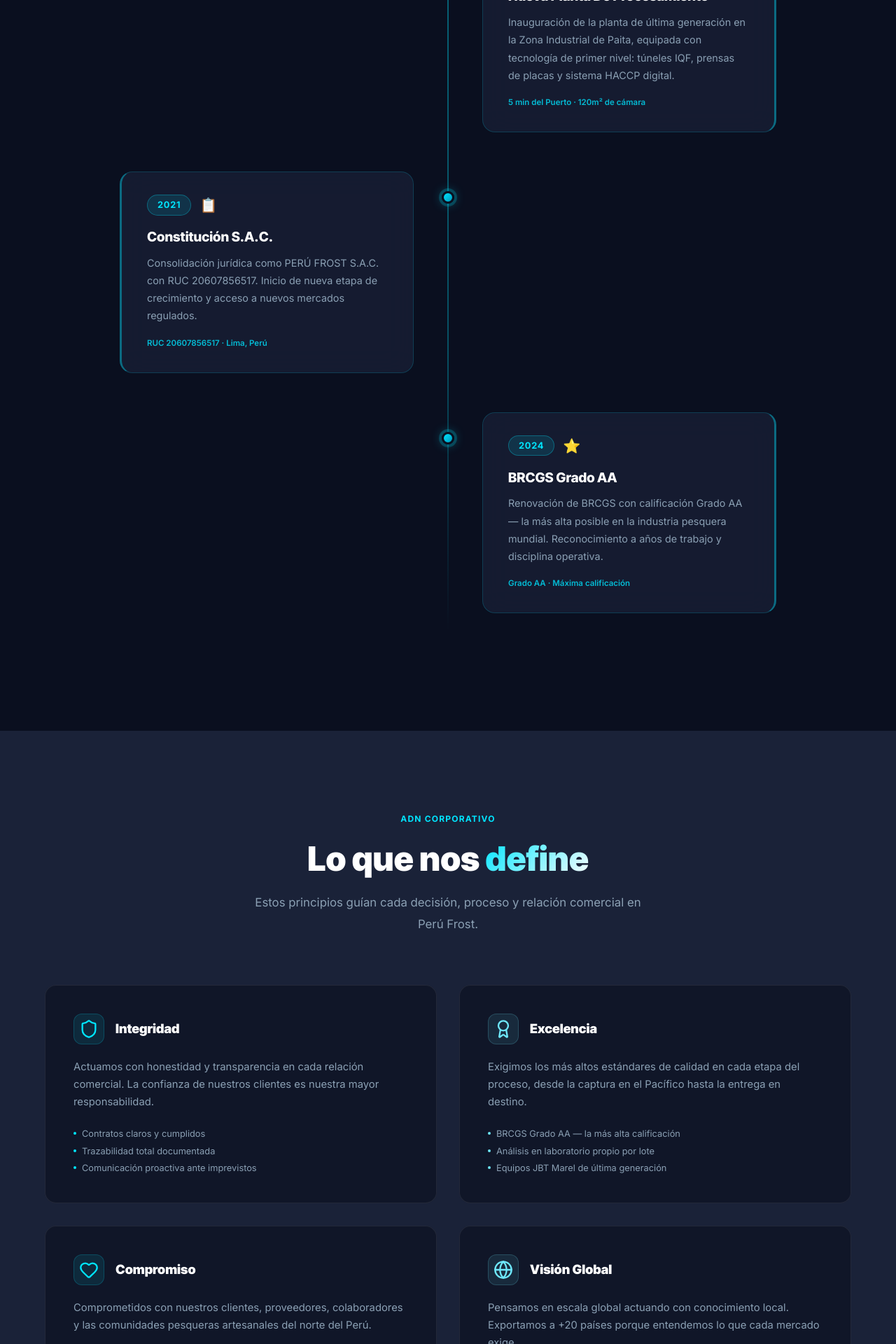
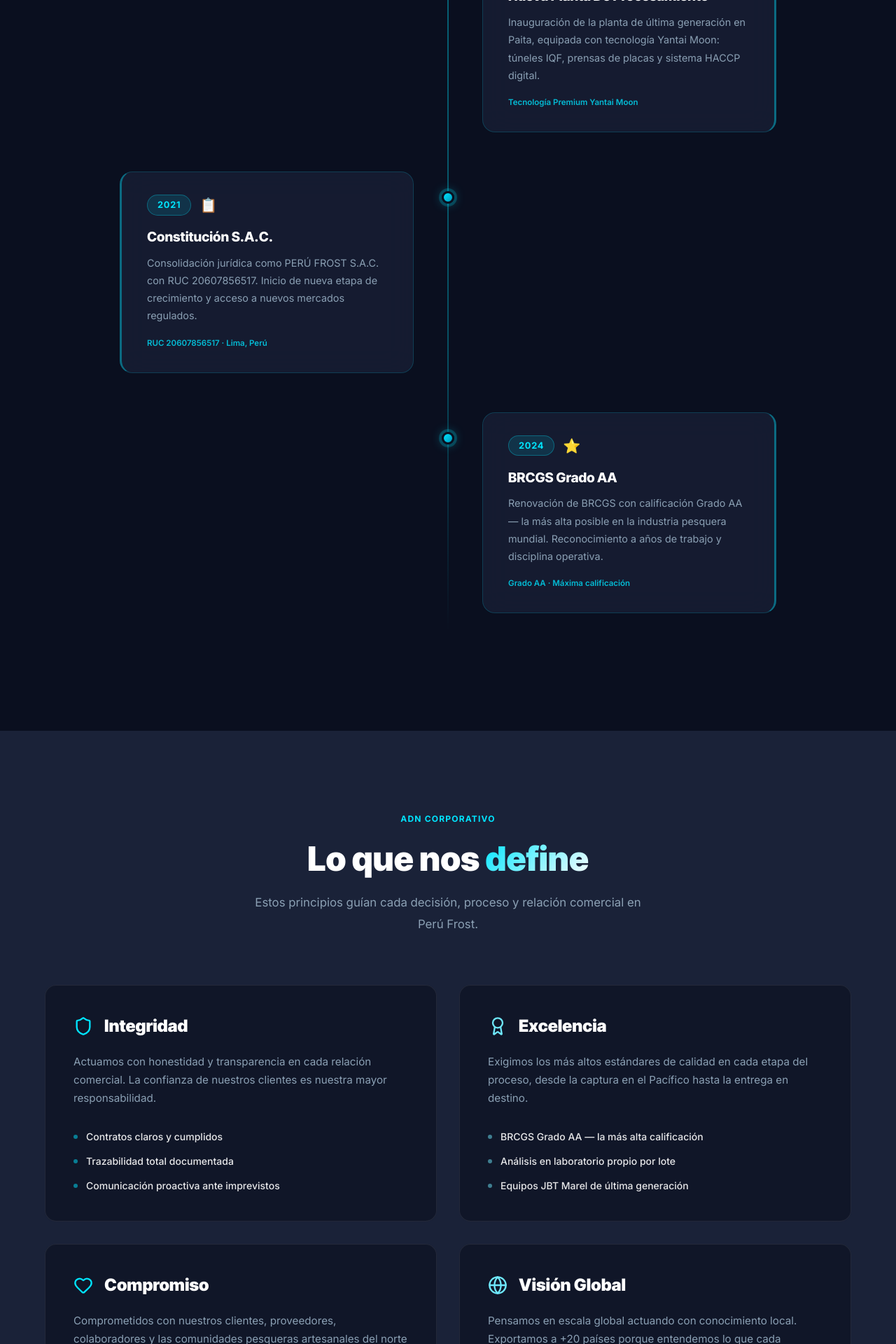
Before and after one commit to RODRIGOPIANTO/PeruFrost, a Next.js app: page /nosotros in a window 1280 px wide. Shown: the part 4140-6060 px from the top of the page at 70% size. Built offline with nearby package versions, Linux system fonts and the light colour scheme; a web font is replaced by a local one.

Commit message:
feat: standardize news cards and enable sound on institutional video

```diff
--- a/app/aviso-legal/page.tsx
+++ b/app/aviso-legal/page.tsx
@@ -16,7 +16,7 @@
           <Link href="/" className="flex items-center gap-2 text-slate-frost hover:text-cyan transition-colors mb-10 text-sm">
             <ArrowLeft size={16} /> Volver al inicio
           </Link>
-          <div className="highlight-tag mb-6 inline-block">Legal</div>
+          <span style={{ color: '#00E5FF', fontWeight: 800, textTransform: 'uppercase', letterSpacing: '0.1em', fontSize: '0.75rem', marginBottom: '1.5rem', display: 'inline-block' }}>Aviso Legal</span>
           <h1 className="text-4xl lg:text-5xl font-black font-tight text-frost mb-4">Aviso Legal</h1>
           <p className="text-slate-frost mb-12">Perú Frost S.A.C. — RUC 20607856517</p>
 
--- a/app/catalogo/page.tsx
+++ b/app/catalogo/page.tsx
@@ -123,6 +123,7 @@
 }
 
 function ProductCard({ p, index }: { p: Produto; index: number }) {
+  const { lang } = useLang()
   const placeholder = `https://placehold.co/600x400/0d2137/00e5ff?text=${encodeURIComponent(p.nombreEN)}`
   const imgSrc = p.imagen ?? placeholder
 
--- a/app/nosotros/page.tsx
+++ b/app/nosotros/page.tsx
@@ -18,71 +18,103 @@
 
 const milestones = [
   {
-    year: '2001', icon: '🚢', title: 'Fundación en Paita',
+    year: '2001', icon: '🚢',
+    title: 'Fundación en Paita', titleEn: 'Founded in Paita',
     desc: 'Inicio de operaciones en la costa norte del Perú, con visión exportadora desde el primer día. Primeros embarques hacia mercados asiáticos.',
-    stats: 'Costa norte · Puerto de Paita',
+    descEn: 'Commencement of operations on the north coast of Peru, with an export vision from day one. First shipments to Asian markets.',
+    stats: 'Costa norte · Puerto de Paita', statsEn: 'North coast · Paita Port',
   },
   {
-    year: '2008', icon: '🌍', title: 'Expansión Internacional',
+    year: '2008', icon: '🌍',
+    title: 'Expansión Internacional', titleEn: 'International Expansion',
     desc: 'Primeras exportaciones directas a mercados europeos. Consolidación del modelo de trazabilidad completa desde la captura hasta el consumidor final.',
-    stats: '+12 países de destino',
+    descEn: 'First direct exports to European markets. Consolidation of the complete traceability model from catch to final consumer.',
+    stats: '+12 países de destino', statsEn: '+12 destination countries',
   },
   {
-    year: '2015', icon: '🏆', title: 'Certificación BRCGS',
+    year: '2015', icon: '🏆',
+    title: 'Certificación BRCGS', titleEn: 'BRCGS Certification',
     desc: 'Obtención de la certificación BRCGS Food Safety, considerada el estándar de oro en inocuidad alimentaria. Hito que abrió las puertas a los mercados más exigentes.',
-    stats: 'Estándar de oro de la industria',
+    descEn: 'Obtainment of the BRCGS Food Safety certification, considered the gold standard in food safety. A milestone that opened doors to the most demanding markets.',
+    stats: 'Estándar de oro de la industria', statsEn: 'Industry gold standard',
   },
   {
-    year: '2018', icon: '🏭', title: 'Nueva Planta De Procesamiento',
-    desc: 'Inauguración de la planta de última generación en la Zona Industrial de Paita, equipada con tecnología de primer nivel: túneles IQF, prensas de placas y sistema HACCP digital.',
-    stats: '5 min del Puerto · 120m² de cámara',
+    year: '2018', icon: '🏭',
+    title: 'Nueva Planta De Procesamiento', titleEn: 'New Processing Plant',
+    desc: 'Inauguración de la planta de última generación en Paita, equipada con tecnología Yantai Moon: túneles IQF, prensas de placas y sistema HACCP digital.',
+    descEn: 'Inauguration of the latest generation plant in Paita, equipped with Yantai Moon technology: IQF tunnels, plate freezers, and digital HACCP system.',
+    stats: 'Tecnología Premium Yantai Moon', statsEn: 'Premium Yantai Moon Technology',
   },
   {
-    year: '2021', icon: '📋', title: 'Constitución S.A.C.',
+    year: '2021', icon: '📋',
+    title: 'Constitución S.A.C.', titleEn: 'S.A.C. Incorporation',
     desc: 'Consolidación jurídica como PERÚ FROST S.A.C. con RUC 20607856517. Inicio de nueva etapa de crecimiento y acceso a nuevos mercados regulados.',
-    stats: 'RUC 20607856517 · Lima, Perú',
+    descEn: 'Legal consolidation as PERÚ FROST S.A.C. with RUC 20607856517. Start of a new stage of growth and access to new regulated markets.',
+    stats: 'RUC 20607856517 · Lima, Perú', statsEn: 'RUC 20607856517 · Lima, Peru',
   },
   {
-    year: '2024', icon: '⭐', title: 'BRCGS Grado AA',
+    year: '2024', icon: '⭐',
+    title: 'BRCGS Grado AA', titleEn: 'BRCGS Grade AA',
     desc: 'Renovación de BRCGS con calificación Grado AA — la más alta posible en la industria pesquera mundial. Reconocimiento a años de trabajo y disciplina operativa.',
-    stats: 'Grado AA · Máxima calificación',
+    descEn: 'BRCGS renewal with Grade AA rating — the highest possible in the global seafood industry. Recognition of years of hard work and operational discipline.',
+    stats: 'Grado AA · Máxima calificación', statsEn: 'Grade AA · Highest rating',
   },
 ];
 
 const values = [
   {
-    icon: <Shield size={28} />, title: 'Integridad', color: '#00E5FF',
+    icon: <Shield size={28} />,
+    title: 'Integridad', titleEn: 'Integrity',
+    color: '#00E5FF',
     desc: 'Actuamos con honestidad y transparencia en cada relación comercial. La confianza de nuestros clientes es nuestra mayor responsabilidad.',
+    descEn: 'We act with honesty and transparency in every business relationship. The trust of our customers is our greatest responsibility.',
     bullets: ['Contratos claros y cumplidos', 'Trazabilidad total documentada', 'Comunicación proactiva ante imprevistos'],
+    bulletsEn: ['Clear and fulfilled contracts', 'Documented total traceability', 'Proactive communication in face of surprises'],
   },
   {
-    icon: <Award size={28} />, title: 'Excelencia', color: '#6EE7FA',
+    icon: <Award size={28} />,
+    title: 'Excelencia', titleEn: 'Excellence',
+    color: '#6EE7FA',
     desc: 'Exigimos los más altos estándares de calidad en cada etapa del proceso, desde la captura en el Pacífico hasta la entrega en destino.',
+    descEn: 'We demand the highest quality standards at every stage of the process, from catch in the Pacific to delivery at destination.',
     bullets: ['BRCGS Grado AA — la más alta calificación', 'Análisis en laboratorio propio por lote', 'Equipos JBT Marel de última generación'],
+    bulletsEn: ['BRCGS Grade AA — the highest rating', 'On-site lab analysis per batch', 'Latest generation JBT Marel equipment'],
   },
   {
-    icon: <Heart size={28} />, title: 'Compromiso', color: '#00E5FF',
+    icon: <Heart size={28} />,
+    title: 'Compromiso', titleEn: 'Commitment',
+    color: '#00E5FF',
     desc: 'Comprometidos con nuestros clientes, proveedores, colaboradores y las comunidades pesqueras artesanales del norte del Perú.',
+    descEn: 'Committed to our customers, suppliers, collaborators and the artisanal fishing communities of northern Peru.',
     bullets: ['Flota artesanal certificada y en régimen justo', 'Condiciones laborales dignas en planta', 'Apoyo a comunidades de Paita y alrededores'],
+    bulletsEn: ['Certified artisanal fleet and fair regime', 'Dignified working conditions at the plant', 'Support for Paita and surrounding communities'],
   },
   {
-    icon: <Globe size={28} />, title: 'Visión Global', color: '#6EE7FA',
+    icon: <Globe size={28} />,
+    title: 'Visión Global', titleEn: 'Global Vision',
+    color: '#6EE7FA',
     desc: 'Pensamos en escala global actuando con conocimiento local. Exportamos a +20 países porque entendemos lo que cada mercado exige.',
+    descEn: 'We think on a global scale while acting with local knowledge. We export to +20 countries because we understand what each market demands.',
     bullets: ['+20 países de destino directo', 'Equipo multilingüe (ES, EN, ZH)', 'Adaptación de especificaciones por mercado'],
+    bulletsEn: ['+20 direct destination countries', 'Multilingual team (ES, EN, ZH)', 'Market specification adaptation'],
   },
   {
-    icon: <Leaf size={28} />, title: 'Sostenibilidad', color: '#10B981',
+    icon: <Leaf size={28} />,
+    title: 'Sostenibilidad', titleEn: 'Sustainability',
+    color: '#10B981',
     desc: 'Gestionamos nuestros recursos con responsabilidad ambiental, participando activamente en el FIP de la pota peruana liderado por CAPECAL.',
+    descEn: 'We manage our resources with environmental responsibility, actively participating in the Peruvian jumbo squid FIP led by CAPECAL.',
     bullets: ['Miembro FIP pota — CAPECAL', 'Certificación MarinTrust activa', 'Reducción de descarte y uso integral'],
+    bulletsEn: ['Peruvian Squid FIP Member — CAPECAL', 'Active MarinTrust certification', 'Waste reduction and integral use'],
   },
 ];
 
 const stats = [
-  { icon: <Package size={20} />, value: '+200', label: 'Clientes activos' },
-  { icon: <Globe size={20} />, value: '+20', label: 'Países de destino' },
-  { icon: <Star size={20} />, value: '20+', label: 'Años de experiencia' },
-  { icon: <Users size={20} />, value: '150+', label: 'Colaboradores' },
-  { icon: <Anchor size={20} />, value: '-25°C', label: 'Temp. garantizada' },
+  { icon: <Package size={20} />, value: '+200', label: 'Clientes activos', labelEn: 'Active customers' },
+  { icon: <Globe size={20} />, value: '+20', label: 'Países de destino', labelEn: 'Destination countries' },
+  { icon: <Star size={20} />, value: '20+', label: 'Años de experiencia', labelEn: 'Years of experience' },
+  { icon: <Users size={20} />, value: '150+', label: 'Colaboradores', labelEn: 'Collaborators' },
+  { icon: <Anchor size={20} />, value: '-25°C', label: 'Temp. garantizada', labelEn: 'Guaranteed temp.' },
 ];
 
 // Institutional assets are served from /recursos/
@@ -133,7 +165,7 @@
                     <div style={{ color: '#00E5FF' }}>{s.icon}</div>
                     <div>
                       <div style={{ fontFamily: "'Inter Tight', sans-serif", fontWeight: 900, fontSize: '1.35rem', color: '#fff', lineHeight: 1 }}>{s.value}</div>
-                      <div style={{ fontSize: '0.72rem', color: '#8BA0B4', marginTop: '1px' }}>{s.label}</div>
+                      <div style={{ fontSize: '0.72rem', color: '#8BA0B4', marginTop: '1px' }}>{lang === 'es' ? s.label : s.labelEn}</div>
                     </div>
                     <div style={{ width: '1px', height: '32px', background: 'rgba(255,255,255,0.1)', marginLeft: '0.5rem' }} />
                   </div>
@@ -231,8 +263,8 @@
                   <video
                     src={STORAGE_URL + 'video_institucional.mp4'}
                     autoPlay
-                    muted
                     loop
+                    controls
                     playsInline
                     style={{ width: '100%', height: '100%', objectFit: 'contain' }}
                   />
@@ -327,9 +359,9 @@
                                 }}>{m.year}</div>
                                 <span style={{ fontSize: '1.25rem' }}>{m.icon}</span>
                               </div>
-                              <h3 style={{ fontFamily: "'Inter Tight', sans-serif", fontWeight: 800, fontSize: '1.2rem', color: '#fff', marginBottom: '0.625rem' }}>{m.title}</h3>
-                              <p style={{ color: '#8BA0B4', fontSize: '0.9rem', lineHeight: 1.75, marginBottom: '0.75rem' }}>{m.desc}</p>
-                              <span style={{ fontSize: '0.72rem', color: '#00E5FF', fontWeight: 600, opacity: 0.8 }}>{m.stats}</span>
+                              <h3 style={{ fontFamily: "'Inter Tight', sans-serif", fontWeight: 800, fontSize: '1.2rem', color: '#fff', marginBottom: '0.625rem' }}>{lang === 'es' ? m.title : m.titleEn}</h3>
+                              <p style={{ color: '#8BA0B4', fontSize: '0.9rem', lineHeight: 1.75, marginBottom: '0.75rem' }}>{lang === 'es' ? m.desc : m.descEn}</p>
+                              <span style={{ fontSize: '0.72rem', color: '#00E5FF', fontWeight: 600, opacity: 0.8 }}>{lang === 'es' ? m.stats : m.statsEn}</span>
                             </div>
                           )}
                         </div>
@@ -453,24 +485,15 @@
                   }}
                 >
                   <div style={{ display: 'flex', alignItems: 'center', gap: '1rem', marginBottom: '1.25rem' }}>
-                    <div style={{
-                      width: '44px', height: '44px',
-                      background: `${v.color}18`, flexShrink: 0,
-                      border: `1px solid ${v.color}30`,
-                      borderRadius: '12px', display: 'flex', alignItems: 'center', justifyContent: 'center',
-                      color: v.color,
-                    }}>
-                      {v.icon}
-                    </div>
-                    <h3 style={{ fontFamily: "'Inter Tight', sans-serif", fontWeight: 900, fontSize: '1.15rem', color: '#fff' }}>{v.title}</h3>
+                    <div style={{ color: v.color }}>{v.icon}</div>
+                    <h3 style={{ fontFamily: "'Inter Tight', sans-serif", fontWeight: 900, fontSize: '1.5rem', color: '#fff', margin: 0 }}>{lang === 'es' ? v.title : v.titleEn}</h3>
                   </div>
-
-                  <p style={{ color: '#8BA0B4', fontSize: '0.925rem', lineHeight: 1.7, marginBottom: '1.5rem', flex: 1 }}>{v.desc}</p>
-                  <div style={{ display: 'flex', flexDirection: 'column', gap: '0.4rem' }}>
-                    {v.bullets.map((b) => (
-                      <div key={b} style={{ display: 'flex', alignItems: 'flex-start', gap: '0.5rem' }}>
-                        <div style={{ width: '4px', height: '4px', borderRadius: '50%', background: v.color, marginTop: '6px', flexShrink: 0 }} />
-                        <span style={{ color: '#8BA0B4', fontSize: '0.8rem', lineHeight: 1.4 }}>{b}</span>
+                  <p style={{ color: '#8BA0B4', fontSize: '0.95rem', lineHeight: 1.7, marginBottom: '2rem' }}>{lang === 'es' ? v.desc : v.descEn}</p>
+                  <div style={{ marginTop: 'auto', display: 'flex', flexDirection: 'column', gap: '0.875rem' }}>
+                    {(lang === 'es' ? v.bullets : v.bulletsEn).map((b) => (
+                      <div key={b} style={{ display: 'flex', alignItems: 'center', gap: '0.75rem' }}>
+                        <div style={{ width: '6px', height: '6px', borderRadius: '50%', background: v.color, opacity: 0.5 }} />
+                        <span style={{ color: '#fff', fontSize: '0.875rem', fontWeight: 500, opacity: 0.9 }}>{b}</span>
                       </div>
                     ))}
                   </div>
--- a/app/politica-sig/page.tsx
+++ b/app/politica-sig/page.tsx
@@ -16,7 +16,7 @@
           <Link href="/" className="flex items-center gap-2 text-slate-frost hover:text-cyan transition-colors mb-10 text-sm">
             <ArrowLeft size={16} /> Volver al inicio
           </Link>
-          <div className="highlight-tag mb-6 inline-block">Sistema de Gestión</div>
+          <span style={{ color: '#00E5FF', fontWeight: 800, textTransform: 'uppercase', letterSpacing: '0.1em', fontSize: '0.75rem', marginBottom: '1.5rem', display: 'inline-block' }}>Sistema de Gestión</span>
           <h1 className="text-4xl lg:text-5xl font-black font-tight text-frost mb-4">
             Política del Sistema Integrado de Gestión
           </h1>
@@ -61,7 +61,7 @@
               <h2 className="text-xl font-bold text-frost font-tight mb-4">Normas de Referencia</h2>
               <div className="flex flex-wrap gap-3">
                 {['BRCGS Food Safety V9', 'HACCP Codex Alimentarius', 'ISO 22000', 'MSC Chain of Custody', 'MarinTrust Standard', 'FDA 21 CFR', 'DG SANTE 854/2004', 'SANIPES'].map((norm) => (
-                  <span key={norm} className="highlight-tag">{norm}</span>
+                  <span style={{ color: '#00E5FF', fontWeight: 800, textTransform: 'uppercase', letterSpacing: '0.1em', fontSize: '0.75rem' }}>{norm}</span>
                 ))}
               </div>
             </div>
--- a/app/privacidad/page.tsx
+++ b/app/privacidad/page.tsx
@@ -54,7 +54,7 @@
             <ArrowLeft size={16} /> {content.back}
           </Link>
 
-          <div className="highlight-tag" style={{ marginBottom: '1.5rem', display: 'inline-block' }}>{content.tag}</div>
+          <span style={{ color: '#00E5FF', fontWeight: 800, textTransform: 'uppercase', letterSpacing: '0.1em', fontSize: '0.75rem', marginBottom: '1.5rem', display: 'inline-block' }}>{content.tag}</span>
           <h1 style={{ fontFamily: "'Inter Tight', sans-serif", fontWeight: 900, fontSize: 'clamp(2rem, 5vw, 3.5rem)', color: '#fff', marginBottom: '0.75rem', lineHeight: 1.1 }}>
             {content.title}
           </h1>
--- a/app/terminos/page.tsx
+++ b/app/terminos/page.tsx
@@ -55,7 +55,7 @@
           <Link href="/" className="flex items-center gap-2 text-slate-frost hover:text-cyan transition-colors mb-10 text-sm">
             <ArrowLeft size={16} /> {content.back}
           </Link>
-          <div className="highlight-tag mb-6 inline-block">{content.tag}</div>
+          <span style={{ color: '#00E5FF', fontWeight: 800, textTransform: 'uppercase', letterSpacing: '0.1em', fontSize: '0.75rem', marginBottom: '1.5rem', display: 'inline-block' }}>{content.tag}</span>
           <h1 className="text-4xl lg:text-5xl font-black font-tight text-frost mb-4">{content.title}</h1>
           <p className="text-slate-frost mb-12">{content.updated}</p>
 
--- a/components/LanguageContext.tsx
+++ b/components/LanguageContext.tsx
@@ -14,7 +14,7 @@
     'hero.sub': 'Procesamos y exportamos productos hidrobiológicos congelados con los más altos estándares de calidad, inocuidad y sostenibilidad hacia más de',
     'hero.countries': '56 países', 'hero.btn1': 'Ver Catálogo', 'hero.btn2': 'Cotizar Ahora',
     'hero.scroll': 'Descubrir',
-    'news.tag': 'Noticias & Actualidad', 'news.h2': 'Últimas Novedades', 'news.readMore': 'Leer más',
+    'news.tag': 'Noticias & Actualidad', 'news.h2': 'Últimas Novedades',
     'stats.years': 'Años de experiencia', 'stats.years.sub': 'En la industria pesquera',
     'stats.countries': 'Países de destino', 'stats.countries.sub': 'Exportación global',
     'stats.capacity': 'Capacidad frigorífica', 'stats.capacity.sub': 'Almacenamiento a -25°C',
@@ -62,7 +62,7 @@
     'hero.sub': 'We process and export frozen fishery products with the highest standards of quality, food safety and sustainability to more than',
     'hero.countries': '56 countries', 'hero.btn1': 'View Catalog', 'hero.btn2': 'Get a Quote',
     'hero.scroll': 'Discover',
-    'news.tag': 'News & Updates', 'news.h2': 'Latest News', 'news.readMore': 'Read more',
+    'news.tag': 'News & Updates', 'news.h2': 'Latest News',
     'stats.years': 'Years of experience', 'stats.years.sub': 'In the fishing industry',
     'stats.countries': 'Destination countries', 'stats.countries.sub': 'Global exports',
     'stats.capacity': 'Cold storage capacity', 'stats.capacity.sub': 'Storage at -25°C',
--- a/components/NoticiasInicio.tsx
+++ b/components/NoticiasInicio.tsx
@@ -10,18 +10,11 @@
 const noticiasEscritas = {
   es: [
     {
-      id: 1,
-      titulo: 'Certificación BRCGS Grado AA',
-      descripcion: 'Perú Frost renueva su compromiso con la excelencia obteniendo la máxima calificación en seguridad alimentaria.',
-      imagen: STORAGE_URL + 'sanipes.webp',
-      featured: true,
-    },
-    {
       id: 2,
       titulo: 'Infraestructura de Vanguardia',
       descripcion: 'Ampliación de nuestra capacidad de almacenamiento con nuevos túneles de congelado rápido.',
       imagen: STORAGE_URL + 'infrafondo.webp',
-      featured: false,
+      featured: true,
     },
     {
       id: 3,
@@ -33,18 +26,11 @@
   ],
   en: [
     {
-      id: 1,
-      titulo: 'BRCGS Grade AA Certification',
-      descripcion: 'Perú Frost renews its commitment to excellence by obtaining the highest food safety rating.',
-      imagen: STORAGE_URL + 'sanipes.webp',
-      featured: true,
-    },
-    {
       id: 2,
       titulo: 'State-of-the-Art Infrastructure',
       descripcion: 'Expanding our storage capacity with new rapid freezing tunnels.',
       imagen: STORAGE_URL + 'infrafondo.webp',
-      featured: false,
+      featured: true,
     },
     {
       id: 3,
@@ -115,8 +101,10 @@
         {/* Grid */}
         <div className="news-grid-responsive" style={{
           display: 'grid',
-          gridTemplateColumns: 'repeat(3, 1fr)',
+          gridTemplateColumns: 'repeat(2, 1fr)',
           gap: '24px',
+          maxWidth: '1000px',
+          margin: '0 auto'
         }}>
           {noticias.map((item) => (
             <motion.div
@@ -126,13 +114,13 @@
               whileInView={{ opacity: 1, y: 0 }}
               viewport={{ once: true }}
               transition={{ duration: 0.5 }}
-              style={{ gridColumn: item.featured ? 'span 2' : 'span 1' }}
+              style={{ gridColumn: 'span 1' }}
             >
               {/* Card image */}
               <div style={{
                 position: 'relative',
                 width: '100%',
-                aspectRatio: item.featured ? '16/9' : '16/10',
+                aspectRatio: '16/10',
                 overflow: 'hidden',
                 flexShrink: 0,
               }}>
@@ -169,7 +157,7 @@
                 <h3 style={{
                   fontFamily: "'Barlow Condensed', sans-serif",
                   fontWeight: 800,
-                  fontSize: item.featured ? '1.3rem' : '1.1rem',
+                  fontSize: '1.2rem',
                   color: '#fff',
                   lineHeight: 1.2,
                   margin: 0,
```
Also changed, not shown: app/contacto/page.tsx (+1 -6 lines), app/page.tsx (+7 -12 lines), 1 other file (tests, documents, lock files or other folders).
